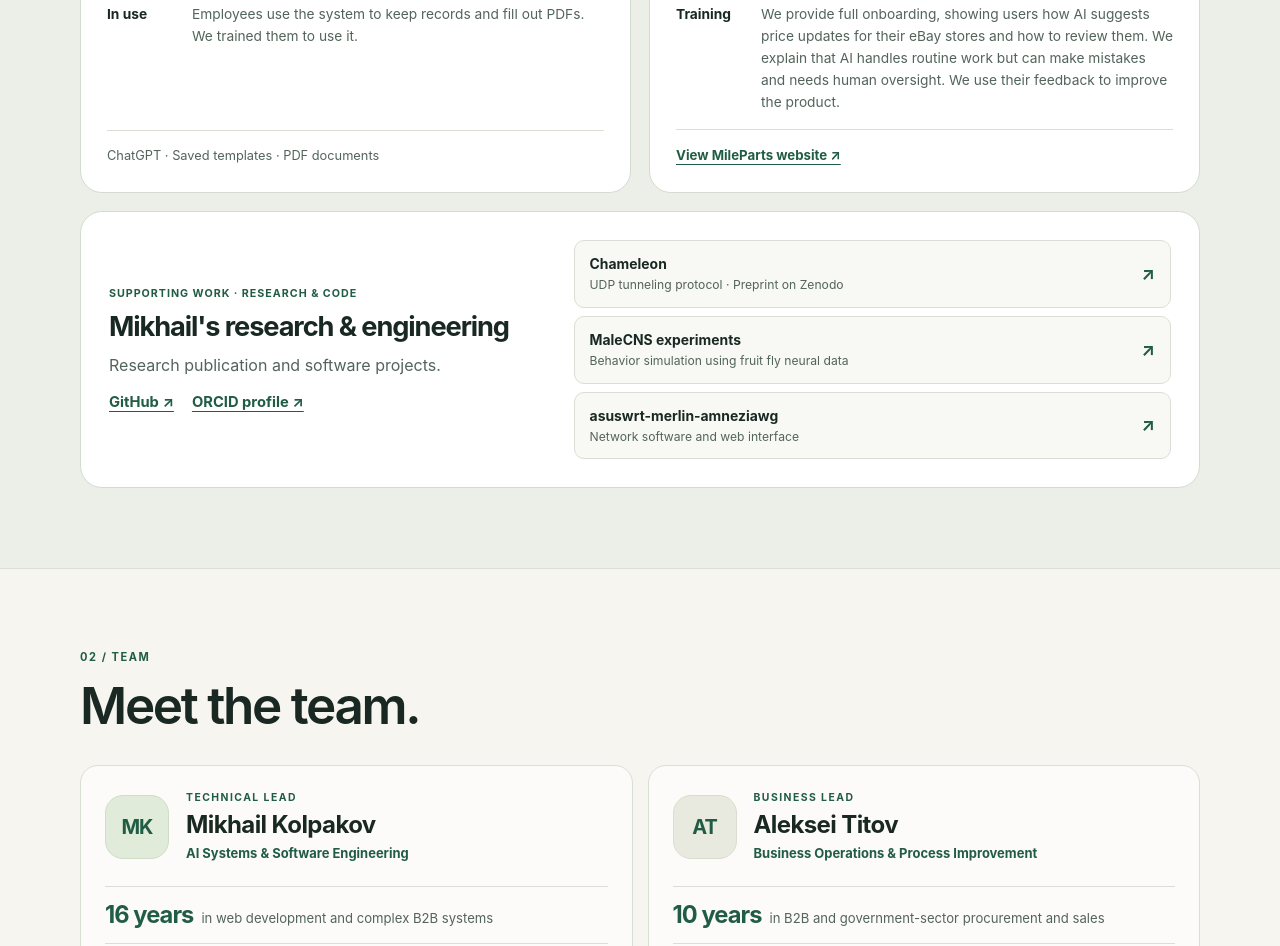
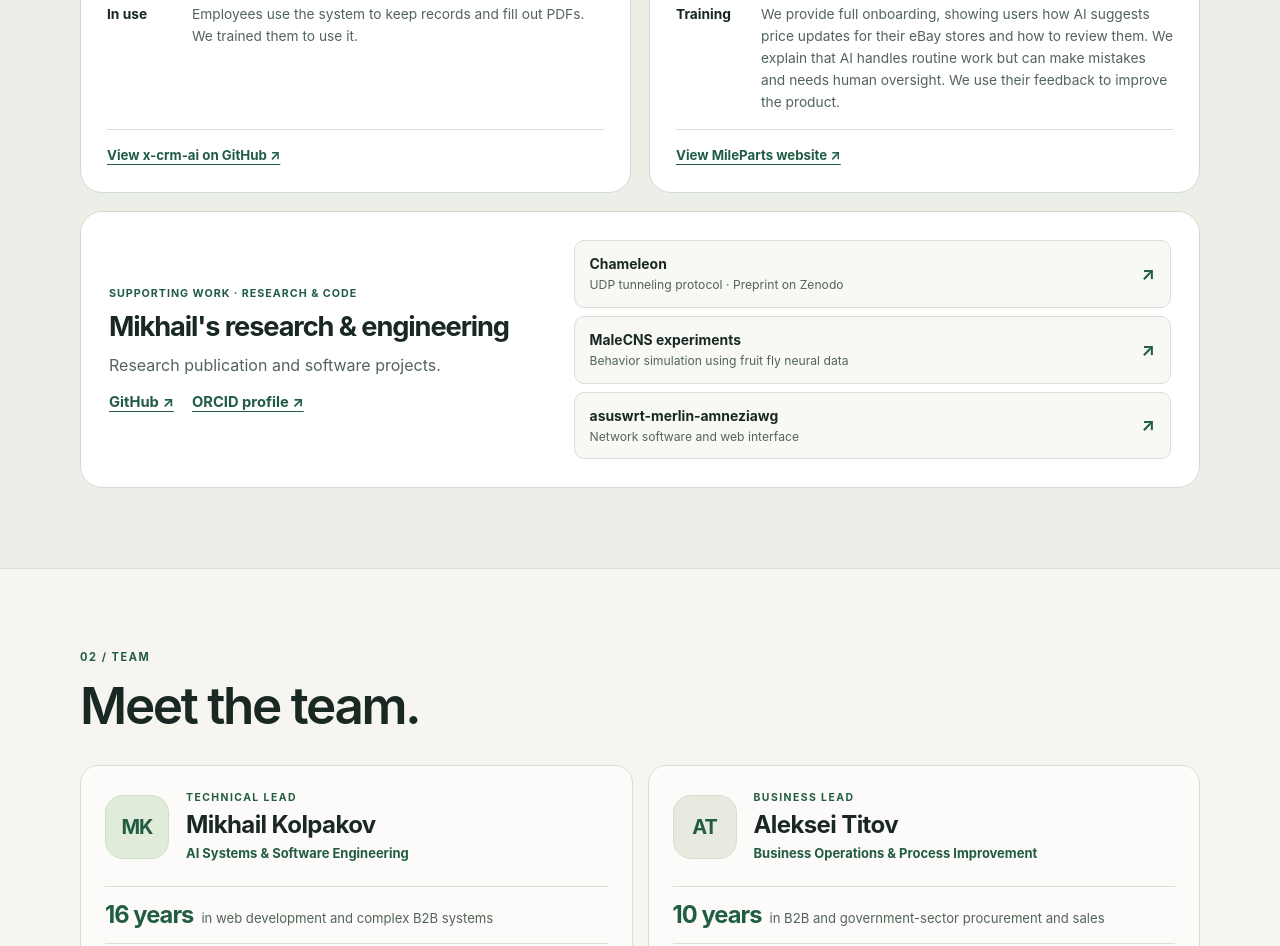
Before and after one commit to 1nterSE/openworks, a plain HTML site: page index.html in a window 1280 px wide. Shown: the part 1752-2698 px from the top of the page. Drawn offline with Linux system fonts and the light colour scheme.

Commit message:
Link public x-crm-ai implementation from HVAC case

```diff
--- a/index.html
+++ b/index.html
@@ -53,7 +53,7 @@
         </div></div>
         <div class="case-body"><div class="case-status">HVAC · Used by employees</div><h3>Preparing quotes in ChatGPT</h3><p>x-crm-ai, built by Mikhail for a heating and cooling business.</p>
 <dl class="case-detail"><div><dt>Need</dt><dd>Reuse quote templates and past proposals without uploading them again in every chat.</dd></div><div><dt>Tool</dt><dd>Staff can save a template or quote, then ask ChatGPT in a new chat to retrieve it and draft an updated version. A manager checks prices and technical details before sending.</dd></div><div><dt>Owner input</dt><dd>Document work stays in ChatGPT at the owner's request; staff can retrieve original files using ordinary language.</dd></div><div><dt>In use</dt><dd>Employees use the system to keep records and fill out PDFs. We trained them to use it.</dd></div></dl>
-          <div class="case-bottom"><p>ChatGPT · Saved templates · PDF documents</p></div>
+          <div class="case-bottom"><a href="https://github.com/william-aqn/x-crm-ai">View x-crm-ai on GitHub ↗</a></div>
         </div>
       </article>
       <article class="case">
```
